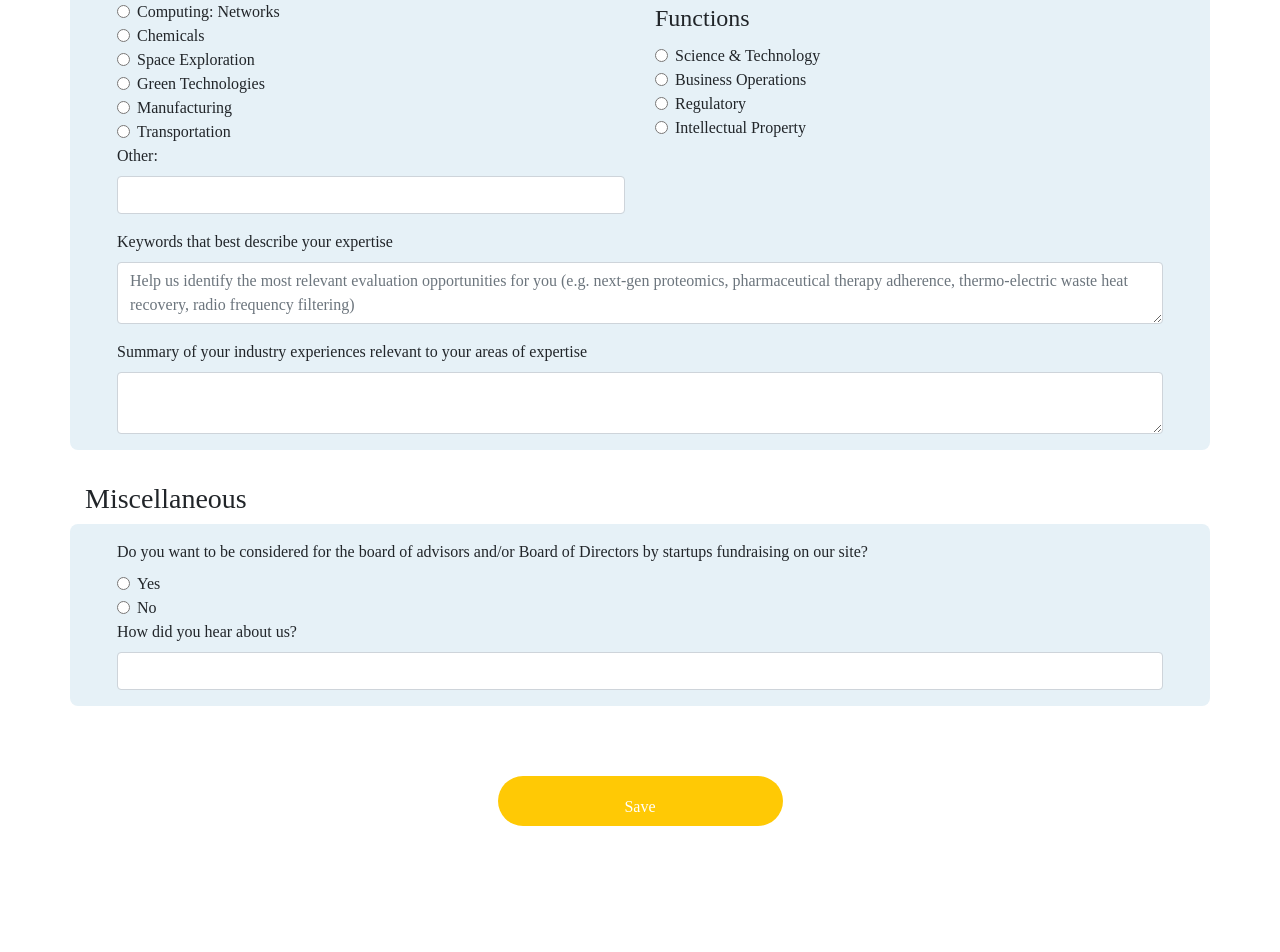
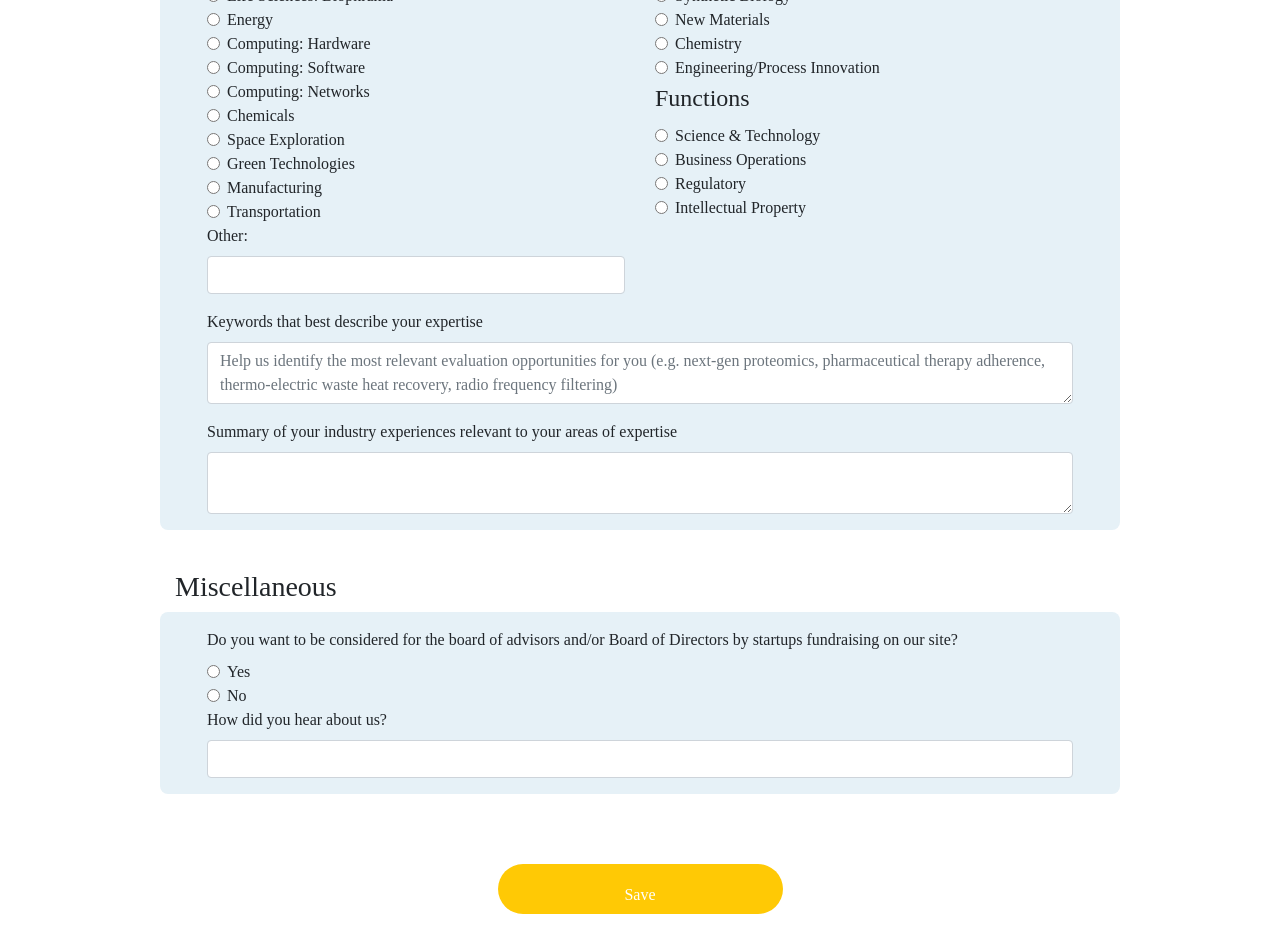
Before and after one commit to Abedfordhart/px-signupform, a React (Create React App) app: page / in a window 1280 px wide. Shown: the part 932-1884 px from the top of the page. Before the commit the page ends 1797 px from the top, so only its background shows below. Built offline with nearby package versions, Linux system fonts and the light colour scheme.

Commit message:
Minor style updates/code clean up

```diff
--- a/src/App.js
+++ b/src/App.js
@@ -61,35 +61,44 @@ class App extends Component {
   }
 
   handleInputChange = this.handleInputChange.bind(this);
-  isChecked = this.isChecked.bind(this)
+  handleCheck = this.handleCheck.bind(this)
+
 
   handleInputChange(changingState, event) {
     const {name, value} = event.target;
     this.setState({
       [changingState]: {...this.state[changingState], [name]: value}
     });
-    console.log(changingState)
   }
 
-  isChecked(event){
-    const {name, value} = event.target
-    console.log(name, value)
+  handleCheck(event){
+    //Click handler to flip radio button state from false to true
+  }
+
+  handleSubmit(){
+    //Click handler to save user data (state) via post request to relational DB
   }
 
   render() {
     return (
       <div className="App">
         <Navbar/>
-        <ExpertProfileBasics basicsFormData={this.state} handleInputChange={this.handleInputChange}/>
+        <ExpertProfileBasics basicsFormData={this.state}
+          handleInputChange={this.handleInputChange}
+        />
         <ExpertProfileExpertise
           handleInputChange={this.handleInputChange}
           sectors={this.state.sectors}
           technologies={this.state.technologies}
           functions={this.state.functions}
-          isChecked={this.isChecked}
+          handleCheck={this.handleCheck}
         />
-        <ExpertProfileMisc handleInputChange={this.handleInputChange}/>
-        <CustomButton/>
+        <ExpertProfileMisc
+          handleInputChange={this.handleInputChange}
+        />
+        <CustomButton
+          handleSubmit={this.handleSubmit}
+        />
       </div>
     );
   }
--- a/src/components/Button/Button.js
+++ b/src/components/Button/Button.js
@@ -4,7 +4,7 @@ import './Button.css';
 
 const CustomButton = props => (
   <div>
-    <Button className="save-button">Save</Button>{' '}
+    <Button className="save-button" onClick={props.onSubmit}>Save</Button>{' '}
   </div>
 )
 
--- a/src/components/ExpertProfileBasics/ExpertProfileBasics.css
+++ b/src/components/ExpertProfileBasics/ExpertProfileBasics.css
@@ -1,3 +1,4 @@
-body {
-  font-family: 'Gotham-Light';
+.personal-info {
+  max-width: 75%;
+  margin-top: 40px;
 }
--- a/src/components/ExpertProfileExpertise/ExpertProfileExpertise.css
+++ b/src/components/ExpertProfileExpertise/ExpertProfileExpertise.css
@@ -1,5 +1,5 @@
-body {
-  font-family: 'Gotham-Light';
+label {
+  display: flex;
 }
 
 .expertise-survey {
@@ -9,10 +9,7 @@ body {
   margin-bottom: 2em;
 }
 
-/*.test {
-  flex-direction: column;
-}*/
-
-label {
-  display: flex;
+.expertise-info {
+  max-width: 75%;
+  margin-top: 40px;
 }
--- a/src/components/ExpertProfileExpertise/ExpertProfileExpertise.js
+++ b/src/components/ExpertProfileExpertise/ExpertProfileExpertise.js
@@ -13,7 +13,7 @@ const ExpertProfileExpertise = props => (
              {Object.keys(props.sectors).map((item, i) => {
               return (
                 <Label check key={i}>
-                      <Input type="radio" name={item} />{' '}
+                  <Input type="radio" name={item} value={props.sectors[item]} />{' '}
                     {item}
                 </Label>
               )
--- a/src/components/ExpertProfileMisc/ExpertProfileMisc.css
+++ b/src/components/ExpertProfileMisc/ExpertProfileMisc.css
@@ -1,5 +1,9 @@
 body {
   font-family: 'Gotham-Light';
+}
+
+label {
+  display: flex;
 }
 
 .expertise-misc {
@@ -9,6 +13,7 @@ body {
   margin-bottom: 2em;
 }
 
-label {
-  display: flex;
+.misc-info {
+  max-width: 75%;
+  margin-top: 40px;
 }
--- a/src/components/ExpertProfileMisc/ExpertProfileMisc.js
+++ b/src/components/ExpertProfileMisc/ExpertProfileMisc.js
@@ -1,12 +1,10 @@
-import React, { Component } from 'react';
+import React from 'react';
 import {Container, Row, Col, FormGroup, Input, Label } from 'reactstrap';
 import './ExpertProfileMisc.css';
 
-class ExpertProfileMisc extends Component {
-  render() {
-    return (
+const ExpertProfileMisc = props => (
   <div>
-        <Container>
+    <Container className="misc-info">
       <h3>Miscellaneous</h3>
       <Row className="expertise-misc">
         <Col md="12">
@@ -34,7 +32,5 @@ class ExpertProfileMisc extends Component {
     </Container>
   </div>
 );
-  }
-}
 
 export default ExpertProfileMisc;
--- a/src/components/Navbar/Navbar.js
+++ b/src/components/Navbar/Navbar.js
@@ -33,11 +33,11 @@ export default class NavBar extends React.Component {
       <div>
         <Container className="propelx-nav" fluid>
           <Navbar light expand="lg">
-            <NavbarBrand href="/">
-              <img alt="" src="https://d1m7iq40dbyv6q.cloudfront.net/images/logo-secondary.png"/>
-            </NavbarBrand>
             <NavbarToggler onClick={this.toggle} />
             <Collapse isOpen={this.state.isOpen} navbar>
+              <NavbarBrand href="/">
+                <img alt="" src="https://d1m7iq40dbyv6q.cloudfront.net/images/logo-secondary.png" className="propelx-img"/>
+              </NavbarBrand>
               <Nav className="ml-auto" navbar>
               <UncontrolledDropdown nav inNavbar>
                   <DropdownToggle nav caret>
```
Also changed, not shown: src/components/ExpertProfileBasics/ExpertProfileBasics.js (indentation only), src/components/Navbar/Navbar.css (indentation only), src/fonts/GothamLight.ttf (deleted), src/fonts/GothamMedium.ttf (deleted). Lines whose indentation alone changed are shown as unchanged.
